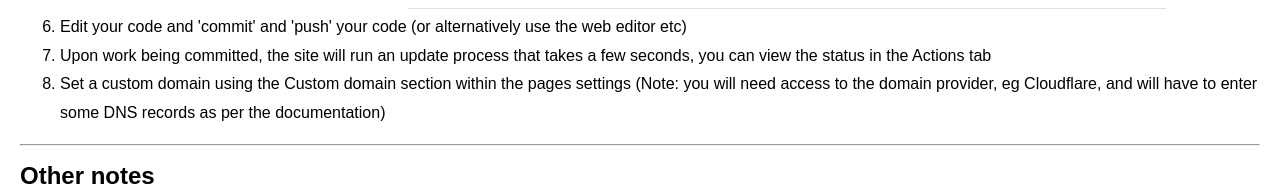
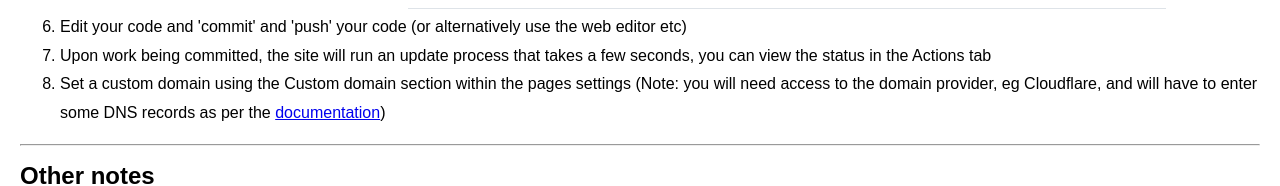
Before and after one commit to futurecorporation/github-pages-example, a plain HTML site: page index.html in a window 1280 px wide. Shown: the part 2196-2382 px from the top of the page. Drawn offline with Linux system fonts and the light colour scheme.

Commit message:
Update index.html

```diff
--- a/index.html
+++ b/index.html
@@ -30,7 +30,7 @@
     </li>
     <li>Edit your code and 'commit' and 'push' your code (or alternatively use the web editor etc)</li>
     <li>Upon work being committed, the site will run an update process that takes a few seconds, you can view the status in the Actions tab</li>
-    <li>Set a custom domain using the Custom domain section within the pages settings (Note: you will need access to the domain provider, eg Cloudflare, and will have to enter some DNS records as per the documentation)</li>
+    <li>Set a custom domain using the Custom domain section within the pages settings (Note: you will need access to the domain provider, eg Cloudflare, and will have to enter some DNS records as per the <a href="https://docs.github.com/en/pages/configuring-a-custom-domain-for-your-github-pages-site/managing-a-custom-domain-for-your-github-pages-site" target="_blank">documentation</a>)</li>
   </ol>
 
   <hr>
```
